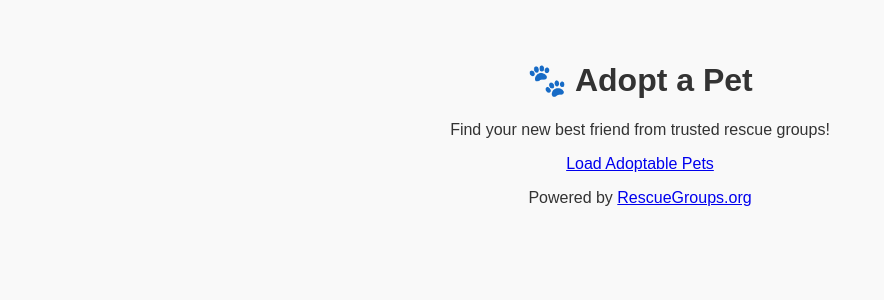
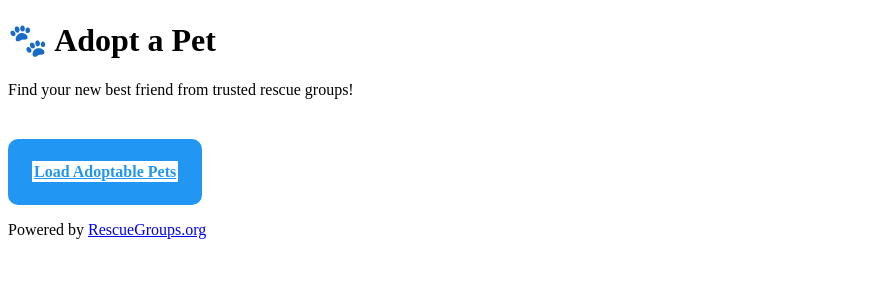
Before and after one commit to mariz27/Rescuers, a PHP site: page /index.html in a window 1280 px wide. Shown: the top 300 px of the page, without its empty margins (0-884 px from the left). Run offline with PHP 8.4, Linux system fonts and the light colour scheme.

Commit message:
updated style2

```diff
--- a/style.css
+++ b/style.css
@@ -1,42 +1,19 @@
-body {
-  font-family: Arial, sans-serif;
-  background-color: #f9f9f9;
-  text-align: center;
-  color: #333;
-  padding: 2em;
+.button-container {
+  background-color: #2196F3; /* blue background */
+  padding: 1.5em;
+  border-radius: 10px;
+  display: inline-block;
+  margin-top: 1.5em;
 }
 
-.container {
-  background-color: #fff;
-  border-radius: 10px;
-  padding: 2em;
-  max-width: 500px;
-  margin: auto;
-  box-shadow: 0 0 10px rgba(0,0,0,0.1);
+.button-container .btn {
+  background-color: #ffffff;
+  color: #2196F3;
+  border: 2px solid #ffffff;
+  font-weight: bold;
 }
 
-img {
-  width: 100%;
-  max-width: 300px;
-  border-radius: 10px;
+.button-container .btn:hover {
+  background-color: #e3f2fd;
+  color: #0d47a1;
 }
-
-button {
-  background-color: #4CAF50;
-  color: white;
-  padding: 10px 20px;
-  margin-top: 1em;
-  border: none;
-  border-radius: 5px;
-  cursor: pointer;
-}
-
-button:hover {
-  background-color: #45a049;
-}
-
-ul {
-  list-style-type: none;
-  padding: 0;
-  text-align: left;
-}
```
